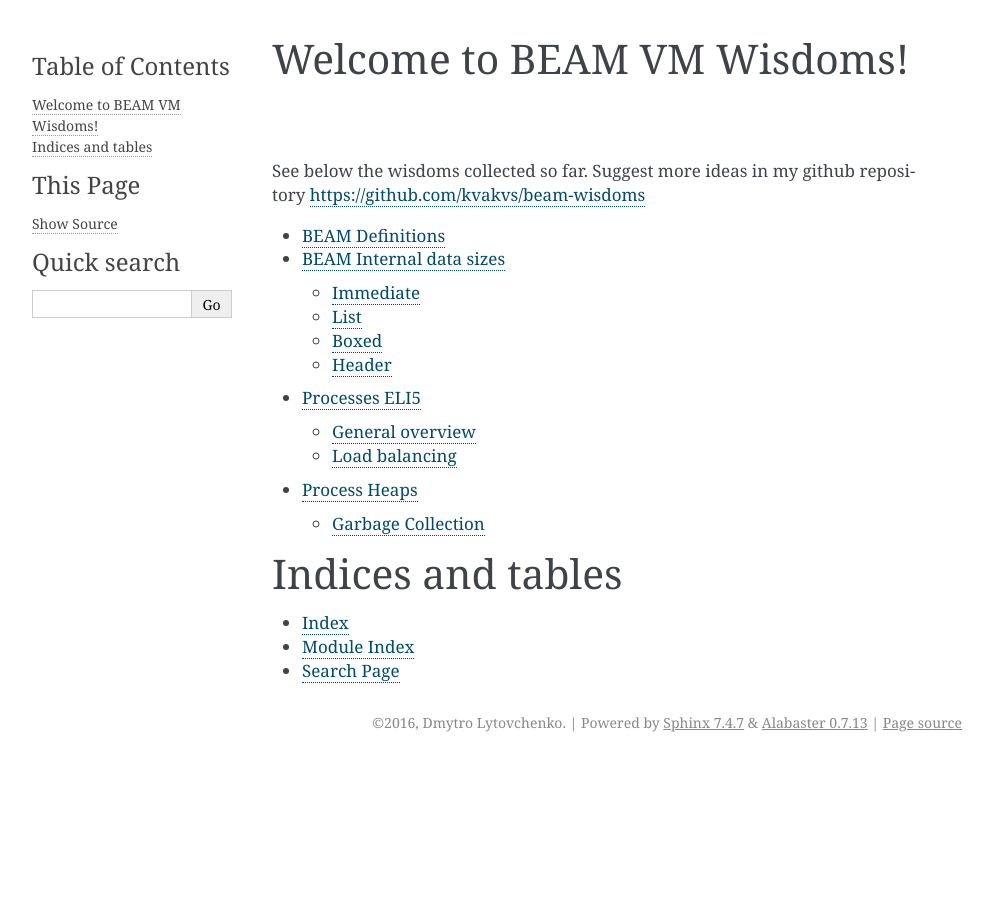
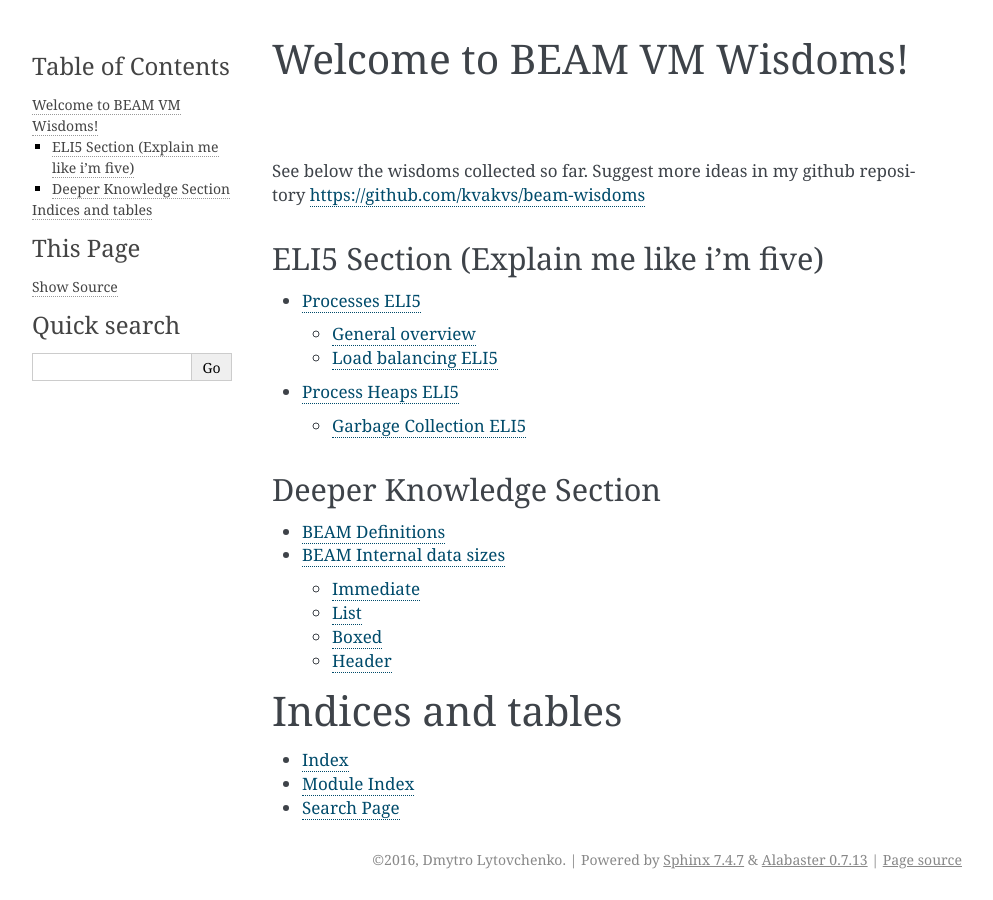
Before and after one commit to kvakvs/beam-wisdoms, a Sphinx documentation site: the page built from docs/source/index.rst, in a window 1280 px wide. Shown: the whole page, without its empty margins (148-1141 px from the left). Built offline with Sphinx 7.4.7, drawn with Linux system fonts in a browser that asks for light colours.

Commit message:
Eli5 section clearly marked

```diff
--- a/docs/source/process-heap.rst
+++ b/docs/source/eli5-process-heap.rst
@@ -1,5 +1,5 @@
-Process Heaps
-==============
+Process Heaps ELI5
+==================
 
 The heap is allocated inside so called carriers, these look like "zone memory"
 used by games -- big chunks of system heap pre-allocated beforehand, and inside
@@ -9,8 +9,8 @@ the thing works, but is mostly done to fight memory fragmentation: you can see
 ``erts/emulator/beam/erl_*alloc.c`` (many those files, one per strategy of
 allocation).
 
-Garbage Collection
-------------------
+Garbage Collection ELI5
+-----------------------
 
 To resize process heap or when the heap comes to its capacity threshold
 (something like 75%), a new bigger heap is allocated, and scanning generational
--- a/docs/source/processes.rst
+++ b/docs/source/eli5-processes.rst
@@ -1,5 +1,5 @@
 Processes ELI5
-===================================
+===============
 
 Very high level overview (Explain me like I'm five).
 
@@ -30,8 +30,8 @@ and process registry) or catch the exception and process it like a regular
 value. An unconditional ``kill`` signal works similarly except it cannot be
 caught from Erlang code.
 
-Load balancing
---------------
+Load balancing ELI5
+-------------------
 
 Typically one Erlang scheduler per CPU core is launched. Processes are
 assigned to them in some manner (for simplicity you can say it's random).
--- a/docs/source/index.rst
+++ b/docs/source/index.rst
@@ -9,13 +9,23 @@ Welcome to BEAM VM Wisdoms!
 See below the wisdoms collected so far. Suggest more ideas in my github
 repository https://github.com/kvakvs/beam-wisdoms
 
+ELI5 Section (Explain me like i'm five)
+---------------------------------------
+
+.. toctree::
+    :maxdepth: 2
+
+    eli5-processes
+    eli5-process-heap
+
+Deeper Knowledge Section
+------------------------
+
 .. toctree::
     :maxdepth: 2
 
     definitions
     data-sizes
-    processes
-    process-heap
 
 
 Indices and tables
```
